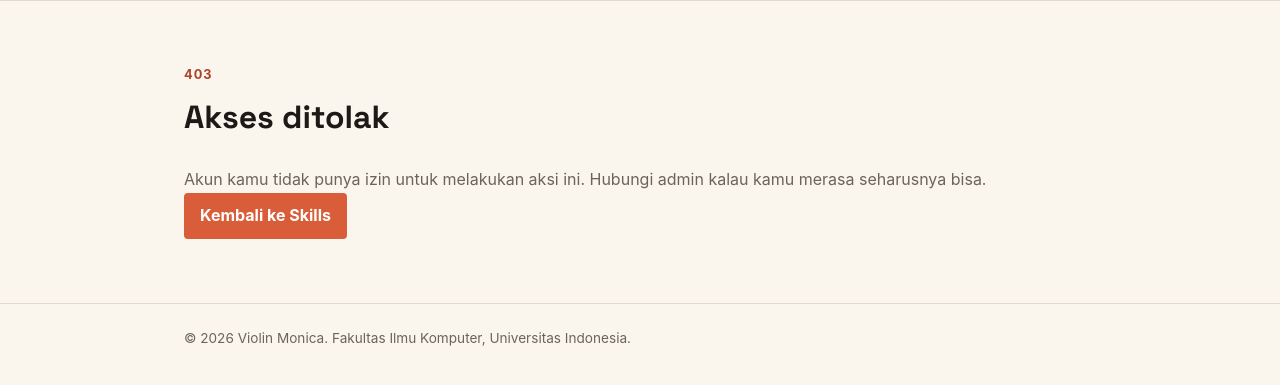
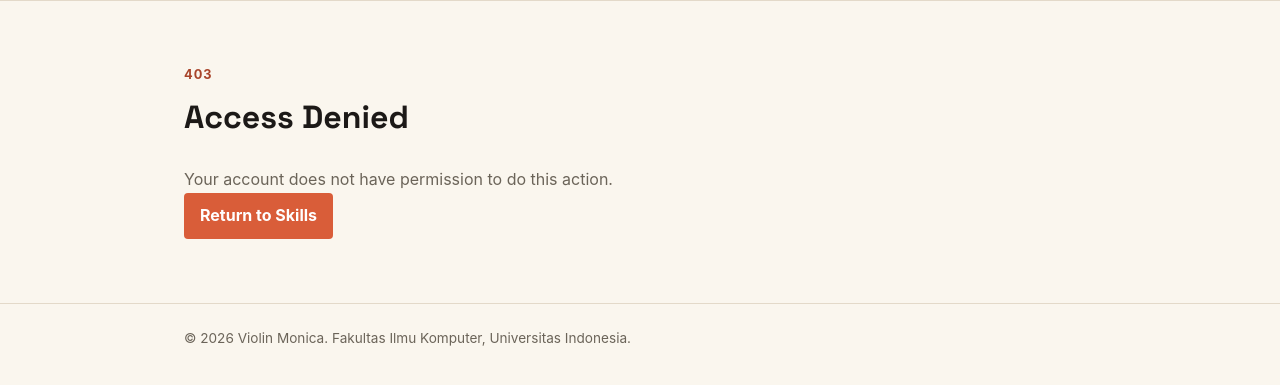
Before and after one commit to ViolinMonica/portfolio, a Django app: template templates/403.html in a window 1280 px wide. Shown: the part 74-459 px from the top of the page. Run offline with Django 5.2, Linux system fonts and the light colour scheme; the template is opened without the code that fills it, so the values that code supplies are empty.

Commit message:
chore(403): translate error page copy to english

```diff
--- a/templates/403.html
+++ b/templates/403.html
@@ -4,15 +4,14 @@
 {% endblock meta %}
 {% block content %}
 <main>
-  <section class="experience-section">
+  <section class="experience-section error-page">
     <div class="container">
       <p class="section-kicker">403</p>
-      <h1>Akses ditolak</h1>
+      <h1>Access Denied</h1>
       <p class="empty-state">
-        Akun kamu tidak punya izin untuk melakukan aksi ini. Hubungi admin
-        kalau kamu merasa seharusnya bisa.
+        Your account does not have permission to do this action.
       </p>
-      <a href="{% url 'main:show_skills' %}" class="button">Kembali ke Skills</a>
+      <a href="{% url 'main:show_skills' %}" class="button">Return to Skills</a>
     </div>
   </section>
 </main>
```
